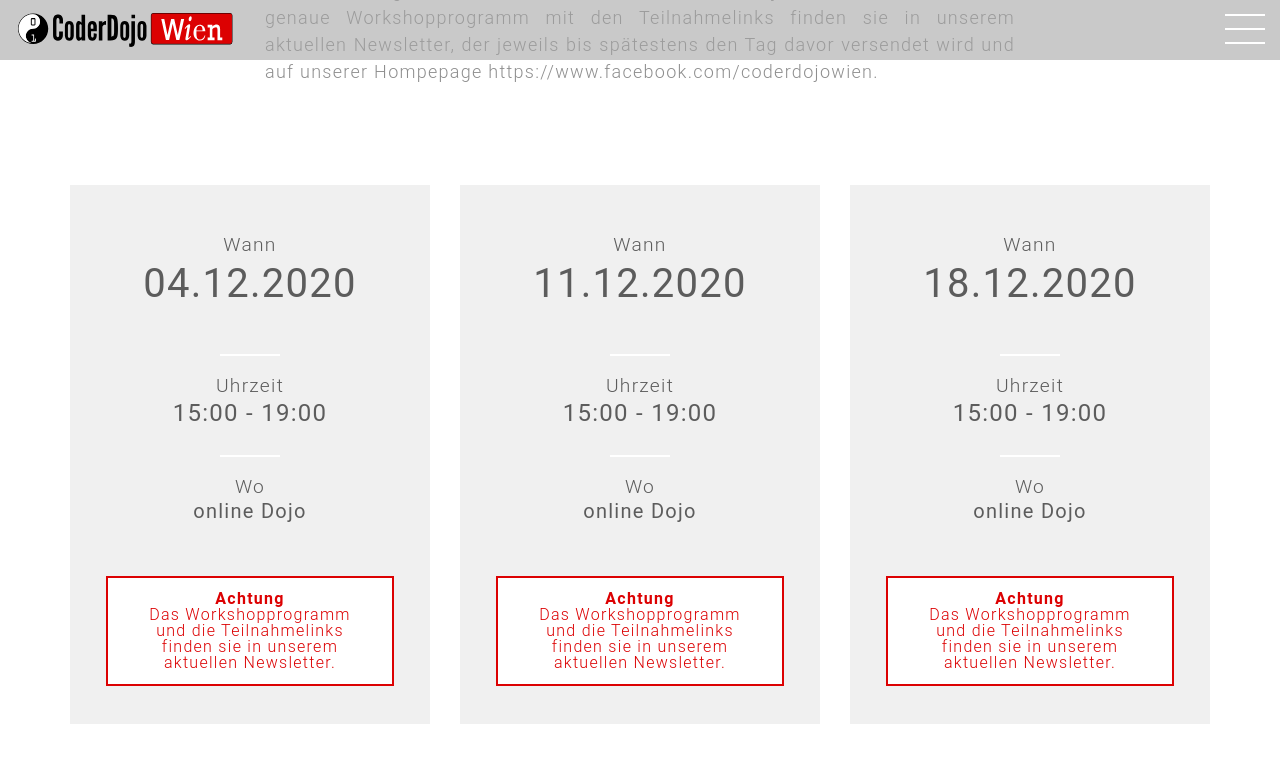
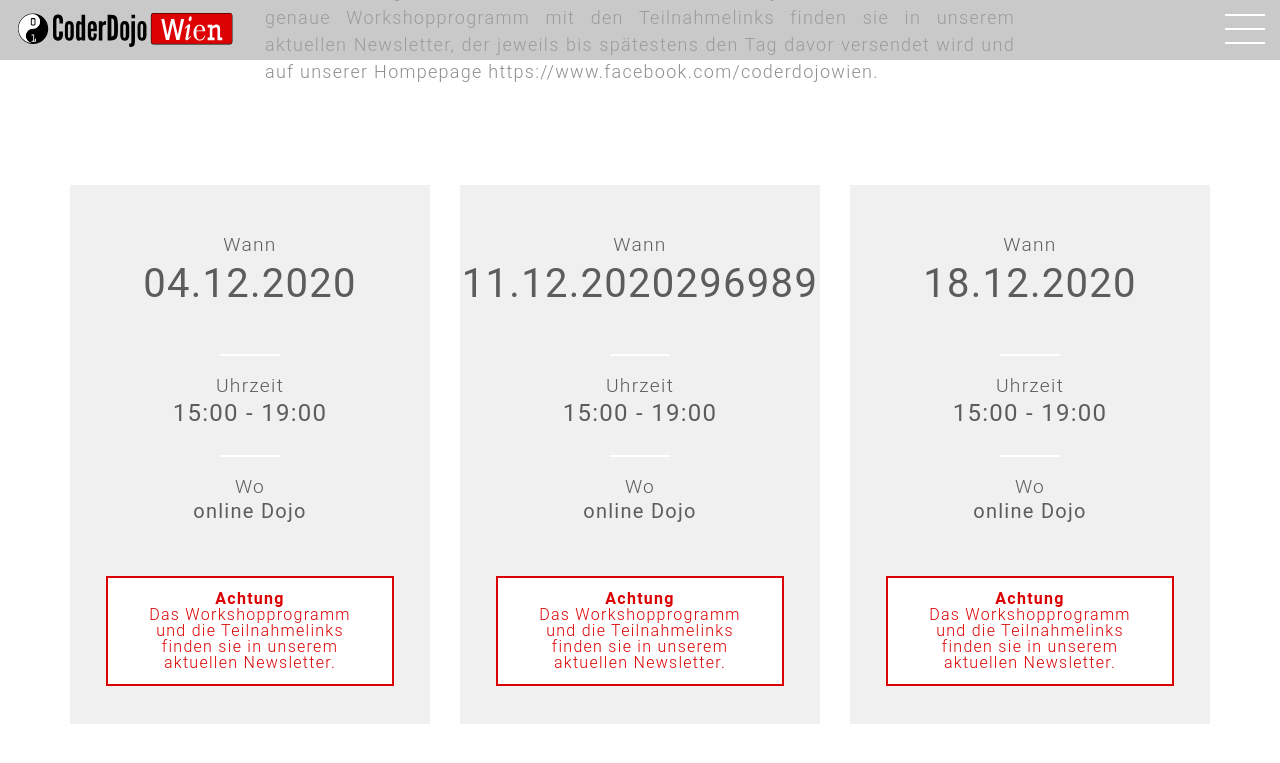
Before and after one commit to coderdojo-wien/coderdojo-wien.github.io, a Jekyll site: the page built from index.html, in a window 1280 px wide and 900 px high, scrolled down 3824 px, cut to the strip 0-829 px from the top of the window. Shown: the top 763 px of the strip. Built offline with Jekyll 4.4.1, drawn with Linux system fonts in a browser that asks for light colours; nearby versions of some CDN libraries; comment, search, counter and statistics services are not loaded.

Commit message:
Update events.yml

```diff
--- a/_data/events.yml
+++ b/_data/events.yml
@@ -10,9 +10,9 @@
   event-enddate: 2020-12-04T17:00:00Z
   event-place: <a href="#main-event-place-map">online Dojo</a>
   event-placename: Ein Anmeldung ist für die Teilnahme an den online-Dojos nicht erforderlich.
-  event-registration-url: ""
+  event-registration-url: "https://mailchi.mp/b457fda1af86/online-dojo-newsletter-1708773"
 
-- event-date: 11.12.2020
+- event-date: 11.12.2020296989
   event-time: 15:00 - 19:00
   event-startdate: 2020-12-11T13:00:00Z
   event-enddate: 2020-12-11T17:00:00Z
```
